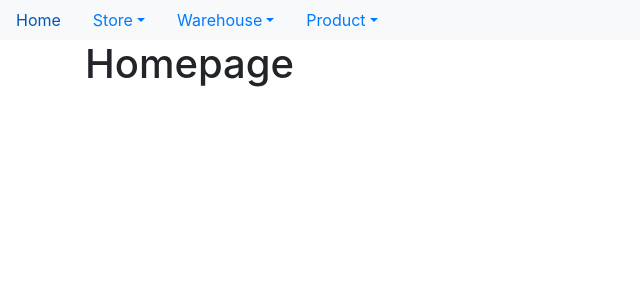
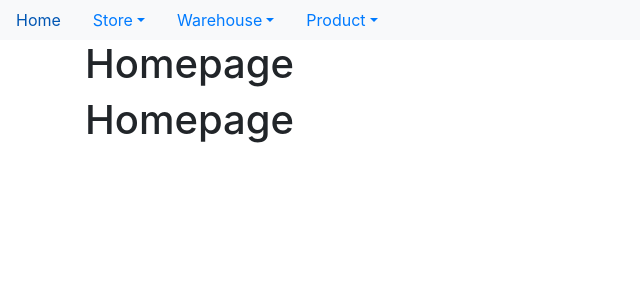
Before and after one commit to leongjinqwen/inventory_management, a Python web app: template templates/index.html in a window 1280 px wide. Shown: the top 300 px of the page, without its empty margins (0-640 px from the left). Run offline with Jinja, Linux system fonts and the light colour scheme; the template is opened without the code that fills it, so the values that code supplies are empty; some libraries are stand-ins or nearby versions.

Commit message:
amend index.html

```diff
--- a/templates/index.html
+++ b/templates/index.html
@@ -1,4 +1,5 @@
 {% extends "_layout.html" %}
 {% block content %}
 <h1>Homepage</h1>
+<h1>Homepage</h1>
 {% endblock %}
```
